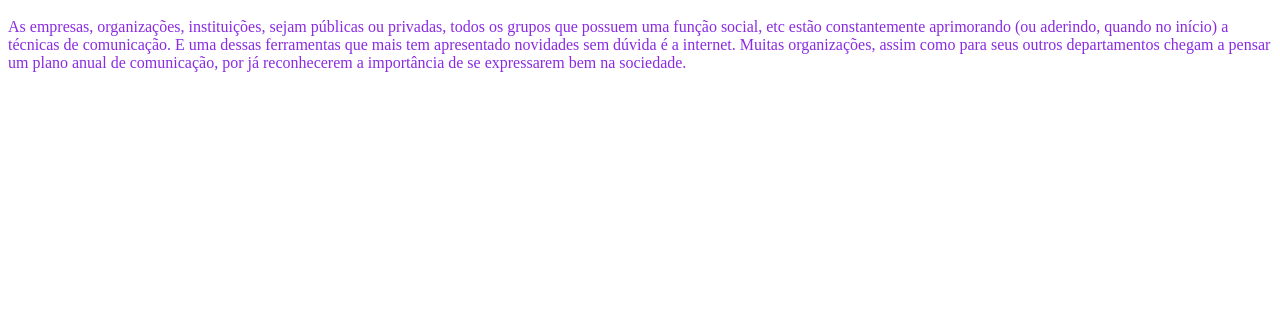
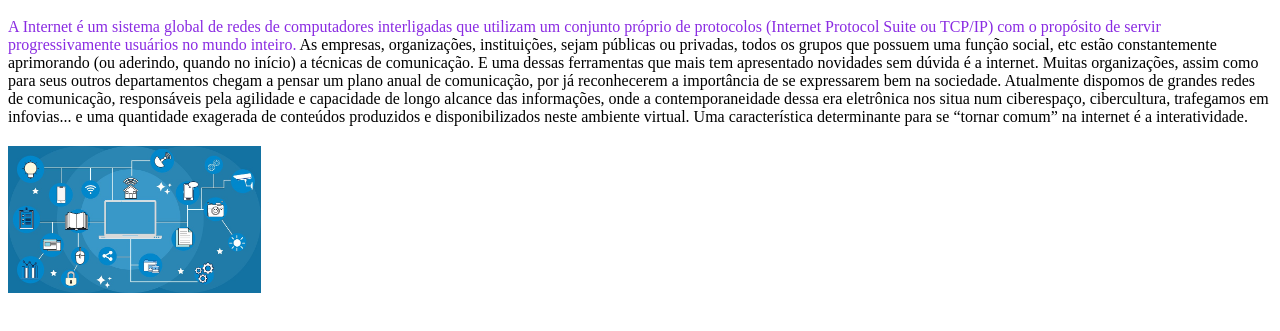
Before and after one commit to vitoreggers/internet, a plain HTML site: page index.html in a window 1280 px wide. Shown: the part 281-612 px from the top of the page. Drawn offline with Linux system fonts and the light colour scheme.

Commit message:
Add files via upload

```diff
--- a/index.html
+++ b/index.html
@@ -12,6 +12,11 @@
         <h1><img src="images.jpeg" alt="comunicaçaõ na internet"></h1>
     <h1>comunicaçaõ na internet</h1>
     </header>
-    <p>As empresas, organizações, instituições, sejam públicas ou privadas, todos os grupos que possuem uma função social, etc estão constantemente aprimorando (ou aderindo, quando no início) a técnicas de comunicação. E uma dessas ferramentas que mais tem apresentado novidades sem dúvida é a internet. Muitas organizações, assim como para seus outros departamentos chegam a pensar um plano anual de comunicação, por já reconhecerem a importância de se expressarem bem na sociedade.</p>
+    <p1>A Internet é um sistema global de redes de computadores interligadas que utilizam um conjunto próprio de protocolos (Internet Protocol Suite ou TCP/IP) com o propósito de servir progressivamente usuários no mundo inteiro.</p1>
+    <p2>As empresas, organizações, instituições, sejam públicas ou privadas, todos os grupos que possuem uma função social, etc estão constantemente aprimorando (ou aderindo, quando no início) a técnicas de comunicação. E uma dessas ferramentas que mais tem apresentado novidades sem dúvida é a internet. Muitas organizações, assim como para seus outros departamentos chegam a pensar um plano anual de comunicação, por já reconhecerem a importância de se expressarem bem na sociedade.</p2>
+
+    <p2>Atualmente dispomos de grandes redes de comunicação, responsáveis pela agilidade e capacidade de longo alcance das informações, onde a contemporaneidade dessa era eletrônica nos situa num ciberespaço, cibercultura, trafegamos em infovias... e uma quantidade exagerada de conteúdos produzidos e disponibilizados neste ambiente virtual. Uma característica determinante para se “tornar comum” na internet é a interatividade.</p2>
+    <h2><img src="technology-5611570_960_720.jpg" alt="tecnologia" width="20%" height="50%"></h2>
+
 </body>
 </html>
--- a/style.css
+++ b/style.css
@@ -1,7 +1,7 @@
 header{
     background-color: aqua;
 }
-p{
+p1{
     color: blueviolet;
 }
 h1{
```
Also changed, not shown: technology-5611570_960_720.jpg (added).
